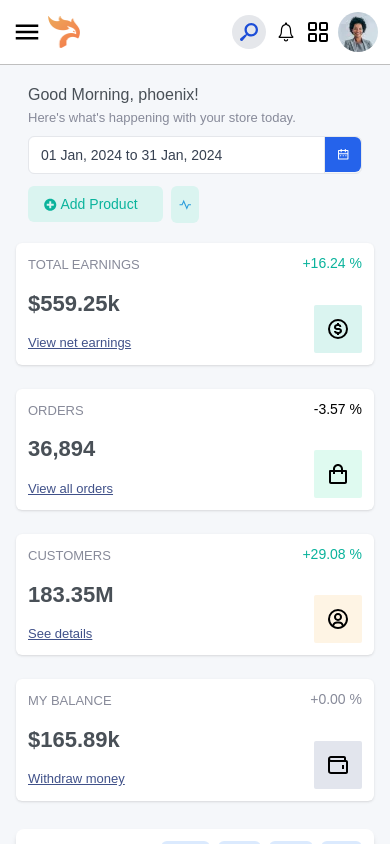
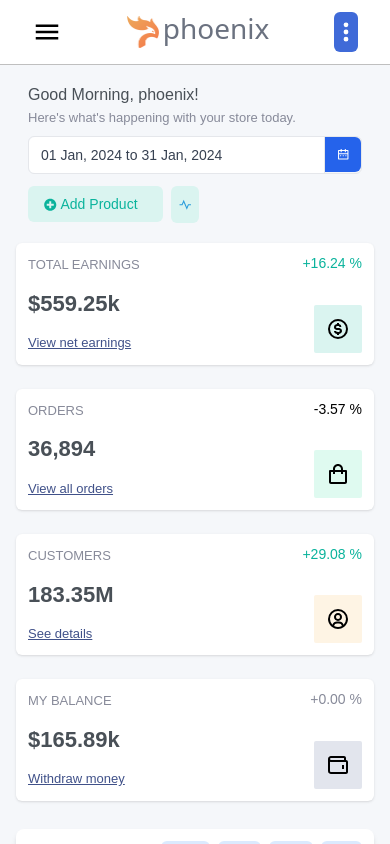
Before and after one commit to ntpakalapati/phoenix-react, a React (Create React App) app: page / in a window 390 px wide. Built offline with nearby package versions, Linux system fonts and the light colour scheme.

Commit message:
sm menu dialog added

```diff
--- a/src/components/admin/AdminHeader.jsx
+++ b/src/components/admin/AdminHeader.jsx
@@ -4,20 +4,23 @@ import { LuLayoutGrid } from "react-icons/lu";
 import { Link } from "react-router-dom";
 import { AdminHeaderSearch } from "./AdminHeaderSearch";
 import { AdminSmNavbar } from "./AdminSmNavbar";
-
+import { AdminSmMenu } from "./AdminSmMenu";
 export function AdminHeader() {
 
     return (
-        <div className="bg-white  border-b border-b-black/25 py-3 px-3 md:px-6 fixed top-0 w-full flex justify-between items-center">
-            <div className="flex gap-1.5 items-center">
-                <AdminSmNavbar/>
+        <div className="bg-white  border-b border-b-black/25 py-3 px-8 md:px-6 fixed top-0 w-full flex justify-between items-center">
+            <AdminSmNavbar />
+            <div>
                 <Link to="/" className="flex items-center gap-1">
                     <img src="phoenix_logo.png" alt="Logo" className="w-8 object-contain" />
-                    <h2 className="hidden lg:block font-medium text-[28px] text-gray-500 -mt-2">phoenix</h2>
+                    <h2 className="font-medium text-[28px] text-gray-500 -mt-2">phoenix</h2>
                 </Link>
             </div>
             <AdminHeaderSearch />
-            <div className='flex items-center gap-2'>
+            <div className="block lg:hidden">
+                <AdminSmMenu />
+            </div>
+            <div className='hidden lg:flex items-center gap-2'>
                 <div className="bg-gray-200 p-2 rounded-full lg:hidden block">
                     <ImSearch className="rotate-90 text-blue-700 text-lg" />
                 </div>
--- /dev/null
+++ b/src/components/admin/AdminSmMenu.jsx
@@ -0,0 +1,53 @@
+import { useState } from 'react';
+import { BiSolidGrid } from 'react-icons/bi';
+import { FaAngleDown } from 'react-icons/fa';
+import { HiDotsVertical } from "react-icons/hi";
+import { IoIosAnalytics, IoMdNotifications } from 'react-icons/io';
+import { IoSearch } from 'react-icons/io5';
+export function AdminSmMenu() {
+    const [isOpen, setIsOpen] = useState(false);
+    const toggleDialogBox = () => {
+        setIsOpen(!isOpen);
+    };
+    return (
+        <div>
+            <button className=" bg-[#3F6AD8] py-2 rounded-md cursor-pointer" onClick={toggleDialogBox} >
+                <HiDotsVertical className="text-white text-2xl" />
+            </button>
+            {/* Dialog Box */}
+            {isOpen && (
+                <div
+                    className="fixed top-24 w-[90%] px-4 left-1/2 transform -translate-x-1/2 bg-white shadow-lg p-3 rounded-full border">
+                    <div className='flex justify-between items-center'>
+                        <div className='bg-[#F0F0F0] p-3 rounded-full'>
+                            <IoSearch className='text-3xl text-[#1D4ED8] rotate-90' />
+                        </div>
+                        <div className='flex items-center gap-4'>
+                            <div className='flex items-center gap-4'>
+                                <div className='bg-[#EBF0FB] p-3 rounded-full'>
+                                    <BiSolidGrid className='text-3xl text-[#1D4ED8]' />
+                                </div>
+                                <div className='bg-[#FBE9ED] p-2 rounded-full'>
+                                    <IoMdNotifications className='text-4xl text-[#D92550]' />
+                                </div>
+                                <button className='bg-[#ECEBED] p-2 rounded-full'>
+                                    <img src={'/language_flog_icon.png'} alt='' className='w-9 h-9 object-contain' />
+                                </button>
+                                <div className='bg-[#EBF9F2] p-2 rounded-full'>
+                                    <IoIosAnalytics className='text-4xl text-[#3AC47D]' />
+                                </div>
+                            </div>
+                            <div className='flex items-center gap-3 border-l pl-3'>
+                                <button>
+                                    <img src="https://demo.dashboardpack.com/architectui-html-pro/assets/images/avatars/1.jpg" alt='' className='w-12 rounded-full' />
+                                </button>
+                                <FaAngleDown className='text-gray-600'/>
+
+                            </div>
+                        </div>
+                    </div>
+                </div>
+            )}
+        </div>
+    )
+}
```
Also changed, not shown: public/language_flog_crop.png (added), public/language_flog_icon.png (added).
